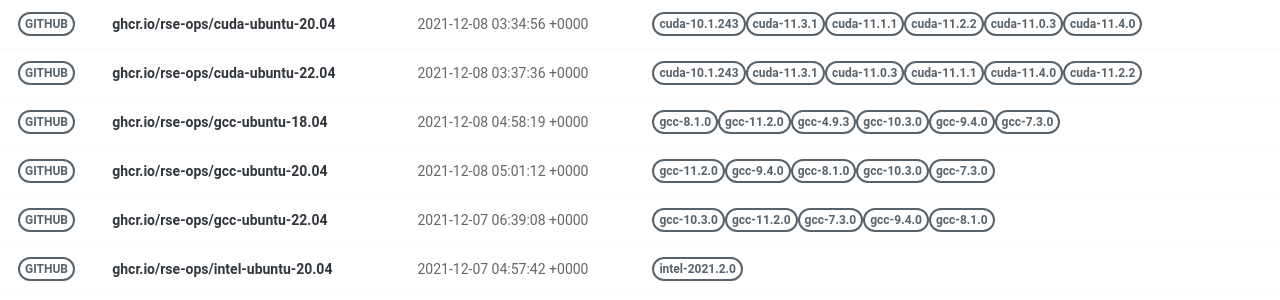
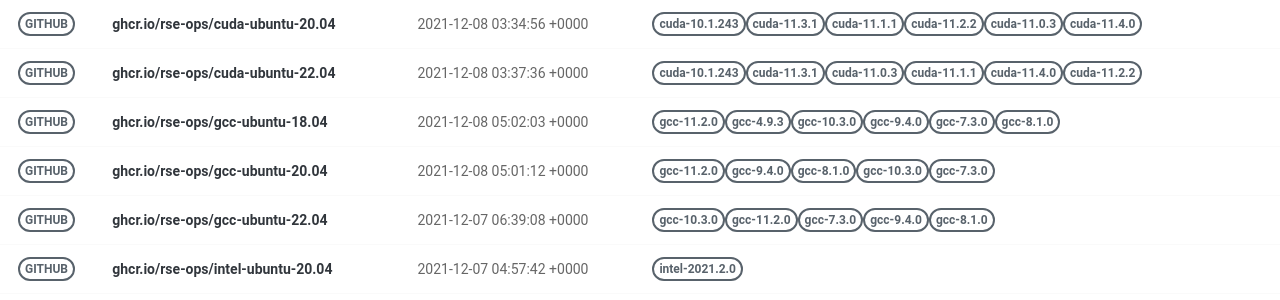
Before and after one commit to rse-ops/docker-images, a Jekyll site: the page built from pages/index.md, in a window 1280 px wide. Shown: the part 277-577 px from the top of the page. Built offline with Jekyll 4.4.1, drawn with Linux system fonts in a browser that asks for light colours; nearby versions of some CDN libraries.

Commit message:
Automated push to update library 2021-12-08

```diff
--- a/_library/ghcr.io-rse-ops-gcc-ubuntu-18.04.md
+++ b/_library/ghcr.io-rse-ops-gcc-ubuntu-18.04.md
@@ -1,14 +1,11 @@
 ---
 layout: container
 name: ghcr.io/rse-ops/gcc-ubuntu-18.04
-updated_at: 2021-12-08 04:58:19.329553
+updated_at: 2021-12-08 05:02:03.510387
 
 
 container_url: https://github.com/orgs/rse-ops/packages/container/package/gcc-ubuntu-18.04
 versions:
- - tag: gcc-8.1.0
-   dockerfile: https://github.com/rse-ops/docker-images/blob/main/ubuntu/gcc/Dockerfile
-   manifest: https://crane.ggcr.dev/manifest/ghcr.io/rse-ops/gcc-ubuntu-18.04:gcc-8.1.0
  - tag: gcc-11.2.0
    dockerfile: https://github.com/rse-ops/docker-images/blob/main/ubuntu/gcc/Dockerfile
    manifest: https://crane.ggcr.dev/manifest/ghcr.io/rse-ops/gcc-ubuntu-18.04:gcc-11.2.0
```
Also changed, not shown: other parts of _library/ghcr.io-rse-ops-gcc-ubuntu-18.04.md (+3 -0 lines).
